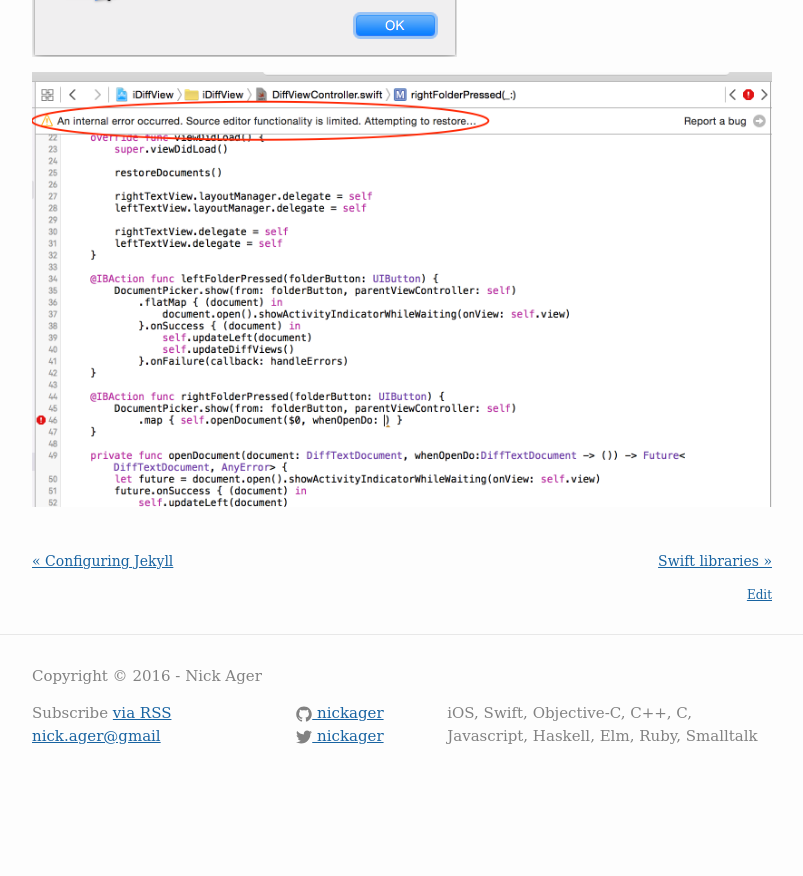
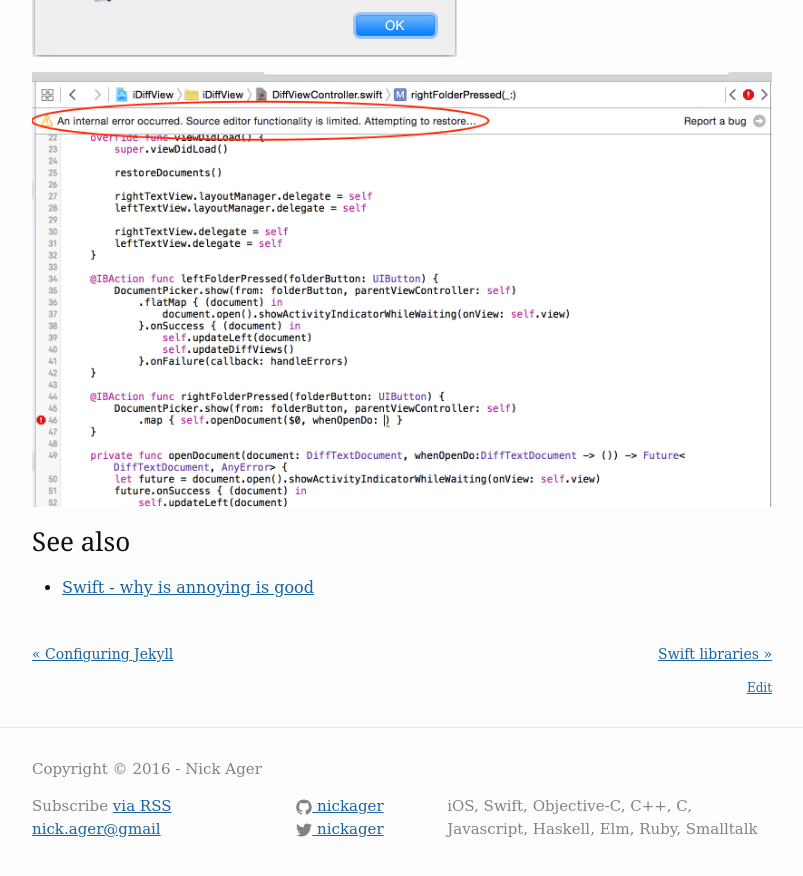
Before and after one commit to NickAger/nickager.github.io, a Jekyll site: the page built from _posts/2015-11-27-swift-vs-objective-c.md, in a window 1280 px wide and 900 px high, scrolled down 880 px. Shown: the top 876 px of the window, without its empty margins (238-1041 px from the left). Built offline with Jekyll 4.4.1, drawn with Linux system fonts in a browser that asks for light colours; some web fonts are replaced; comment, search, counter and statistics services are not loaded; before the commit the page ends 1687 px from its top, so only the background shows below that.

Commit message:
added link

```diff
--- a/_posts/2015-11-27-swift-vs-objective-c.md
+++ b/_posts/2015-11-27-swift-vs-objective-c.md
@@ -22,3 +22,7 @@ That said Apple still has a way to go on with Xcode and Swift:
 ![](/images/blog/swift-vs-objective-c/cantrefactorswiftcode.png)
 
 ![](/images/blog/swift-vs-objective-c/xcode-editor-error.png)
+
+### See also
+
+* [Swift - why is annoying is good](http://seanhess.github.io/2014/09/08/swift-why-annoying-is-good.html)
```
